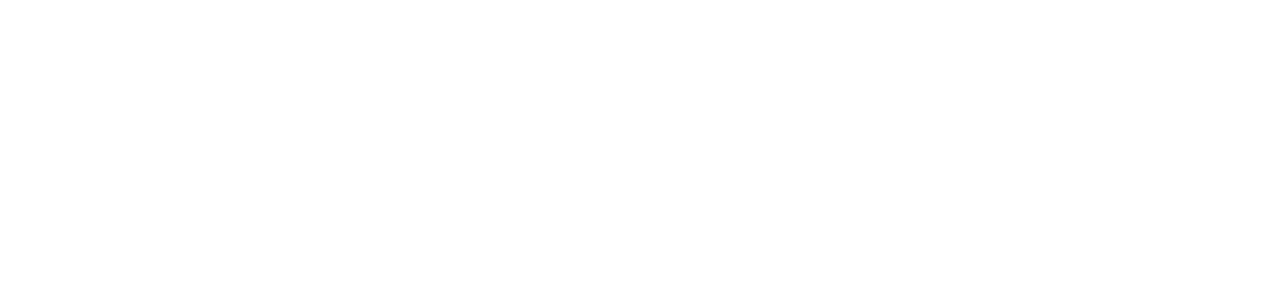
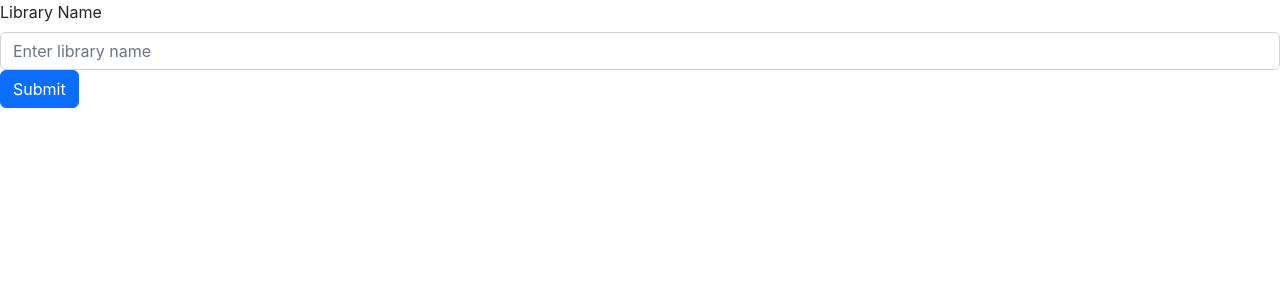
Before and after one commit to quarterlylearnings/book-library-client, a React (Create React App) app: page /libraries/new in a window 1280 px wide. Before the commit this address had no page. Shown: the top 300 px of the page. Built offline with nearby package versions, Linux system fonts and the light colour scheme.

Commit message:
Adds new library form

```diff
--- a/src/App.js
+++ b/src/App.js
@@ -2,12 +2,14 @@ import { BrowserRouter, Routes, Route } from 'react-router-dom';
 import LibraryList from './LibraryList';
 import ShelfList from './ShelfList';
 import BookList from './BookList';
+import LibraryForm from './LibraryForm';
 
 function App() {
   return (
     <BrowserRouter>
       <Routes>
         <Route path="/" element={<LibraryList />} />
+        <Route path="/libraries/new" element={<LibraryForm />} />
         <Route path="/libraries/:libraryId/shelves" element={<ShelfList />} />
         <Route path="/shelves/:shelfId/books" element={<BookList />} />
       </Routes>
--- /dev/null
+++ b/src/LibraryForm.js
@@ -0,0 +1,41 @@
+import { useState } from 'react';
+import { useNavigate } from 'react-router-dom';
+import { Form, Button } from 'react-bootstrap';
+
+function LibraryForm() {
+  const [name, setName] = useState('');
+  const navigate = useNavigate();
+
+  const handleSubmit = (e) => {
+    e.preventDefault();
+
+    fetch(`${process.env.REACT_APP_API_BASE_URL}/libraries`, {
+      method: 'POST',
+      headers: {
+        'Content-Type': 'application/json',
+      },
+      body: JSON.stringify({ name }),
+    })
+      .then(response => response.json())
+      .then(data => {
+        navigate('/');
+      })
+      .catch((error) => {
+        console.error('Error:', error);
+      });
+  };
+
+  return (
+    <Form onSubmit={handleSubmit}>
+      <Form.Group controlId="formLibraryName">
+        <Form.Label>Library Name</Form.Label>
+        <Form.Control type="text" placeholder="Enter library name" value={name} onChange={e => setName(e.target.value)} />
+      </Form.Group>
+      <Button variant="primary" type="submit">
+        Submit
+      </Button>
+    </Form>
+  );
+}
+
+export default LibraryForm;
```
